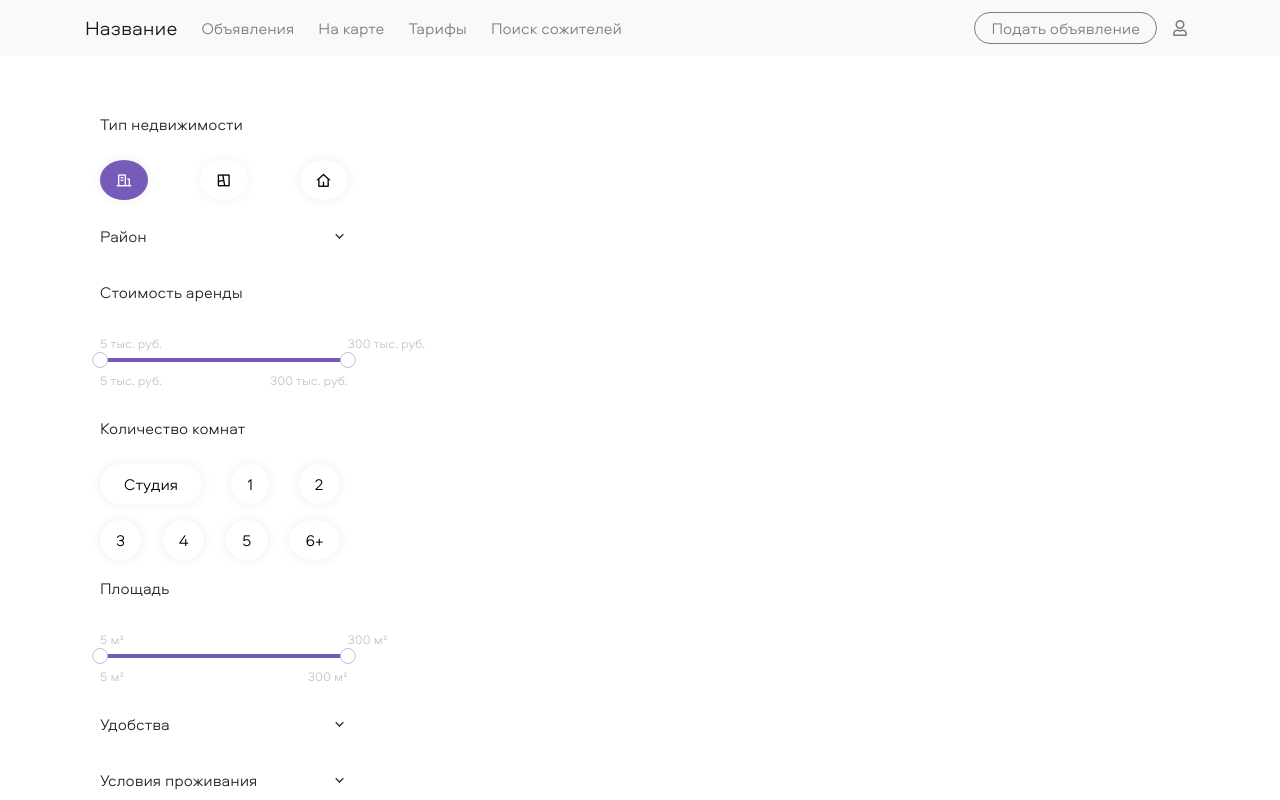
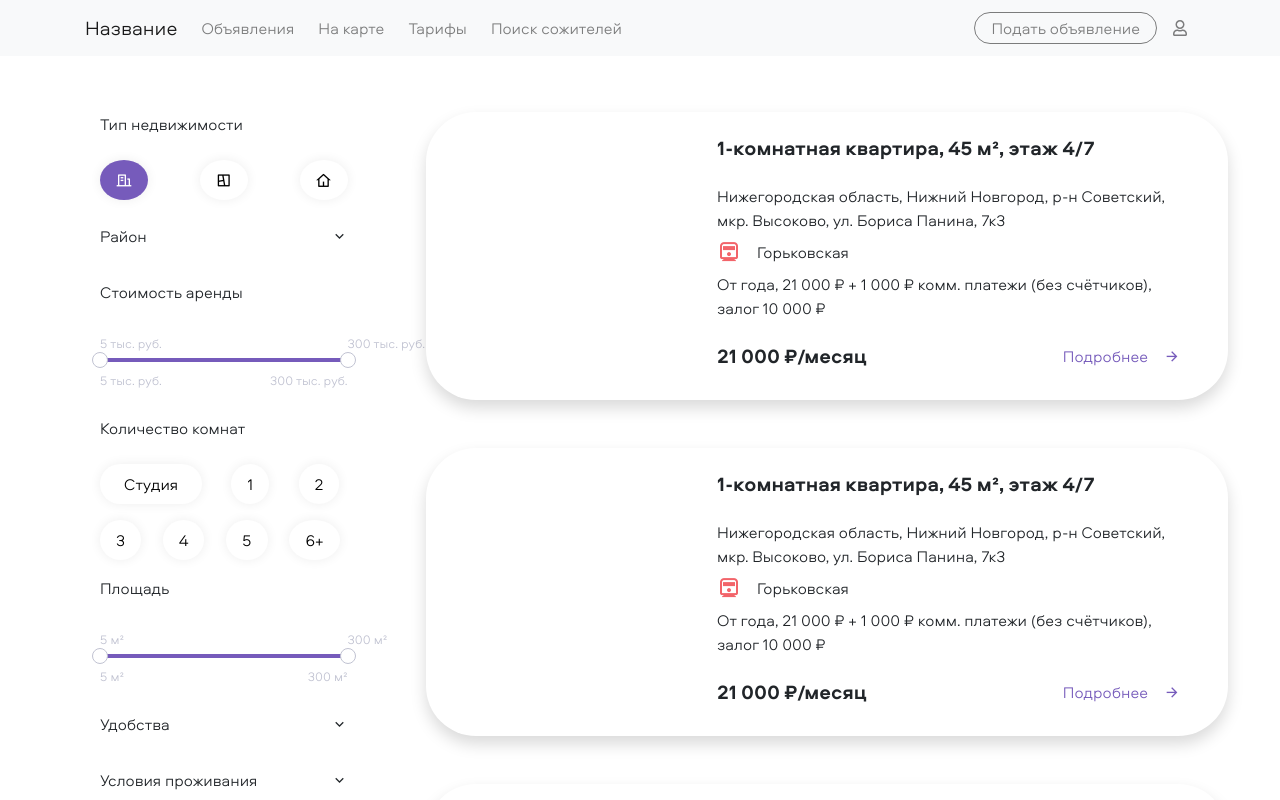
Before and after one commit to honeyshi/RealEstateAgency, a React (Create React App) app: page /flats in a window 1280 px wide. Shown: the top 800 px of the page. Built offline with nearby package versions, Linux system fonts and the light colour scheme.

Commit message:
Create advertisment card

```diff
--- /dev/null
+++ b/src/app/navbarPages/advertismentsListPage/advertisment/advertisment.tsx
@@ -0,0 +1,55 @@
+import React from 'react';
+import { Link } from 'react-router-dom';
+import { Column, Flexbox, RemixIcon, TextField } from 'shared/base';
+
+interface IAdvertismentProps {
+  header: string;
+  address: string;
+  metro: string;
+  additionalInformation: string;
+  payment: string;
+  link: string;
+}
+
+export const Advertisment: React.FC<IAdvertismentProps> = ({
+  header,
+  address,
+  metro,
+  additionalInformation,
+  payment,
+  link,
+}) => {
+  return (
+    <Flexbox rounded="50" className="shadow" mb="5">
+      <Column size={4}></Column>
+      <Column flex vertical size={8} p="4" pr="5">
+        <TextField bold tag="h5" mb="4">
+          {header}
+        </TextField>
+        <TextField tag="span" mb="2">
+          {address}
+        </TextField>
+        <Flexbox alignItems="center" mb="2">
+          <RemixIcon size="xl" name="train" className="text-danger" mr="3" />
+          <TextField tag="span">{metro}</TextField>
+        </Flexbox>
+        <TextField tag="span" mb="4">
+          {additionalInformation}
+        </TextField>
+        <Flexbox justifyContent="between">
+          <TextField bold tag="h5">
+            {`${payment} ₽/месяц`}
+          </TextField>
+          <Link to={link} className="text-accent stretched-link">
+            <Flexbox>
+              <TextField tag="span" mr="3">
+                Подробнее
+              </TextField>
+              <RemixIcon name="arrow-right" />
+            </Flexbox>
+          </Link>
+        </Flexbox>
+      </Column>
+    </Flexbox>
+  );
+};
--- /dev/null
+++ b/src/app/navbarPages/advertismentsListPage/advertisment/advertismentsContainer.tsx
@@ -0,0 +1,57 @@
+import React, { useMemo } from 'react';
+import { Column } from 'shared/base';
+import { Advertisment } from './advertisment';
+
+const advertisments = [
+  {
+    header: '1-комнатная квартира, 45 м², этаж 4/7',
+    address: 'Нижегородская область, Нижний Новгород, р-н Советский, мкр. Высоково, ул. Бориса Панина, 7к3',
+    metro: 'Горьковская',
+    additionalInformation: 'От года, 21 000 ₽ + 1 000 ₽ комм. платежи (без счётчиков), залог 10 000 ₽',
+    payment: '21 000',
+    link: '/test',
+    id: 'advertisment-1',
+  },
+  {
+    header: '1-комнатная квартира, 45 м², этаж 4/7',
+    address: 'Нижегородская область, Нижний Новгород, р-н Советский, мкр. Высоково, ул. Бориса Панина, 7к3',
+    metro: 'Горьковская',
+    additionalInformation: 'От года, 21 000 ₽ + 1 000 ₽ комм. платежи (без счётчиков), залог 10 000 ₽',
+    payment: '21 000',
+    link: '#',
+    id: 'advertisment-2',
+  },
+  {
+    header: '1-комнатная квартира, 45 м², этаж 4/7',
+    address: 'Нижегородская область, Нижний Новгород, р-н Советский, мкр. Высоково, ул. Бориса Панина, 7к3',
+    metro: 'Горьковская',
+    additionalInformation: 'От года, 21 000 ₽ + 1 000 ₽ комм. платежи (без счётчиков), залог 10 000 ₽',
+    payment: '21 000',
+    link: '#',
+    id: 'advertisment-3',
+  },
+];
+
+export const AdvertismentsContainer: React.FC = () => {
+  const advertismentItemComponents = useMemo(() => {
+    const advertismentItems = advertisments.map((advertisment) => {
+      return (
+        <Advertisment
+          header={advertisment.header}
+          address={advertisment.address}
+          metro={advertisment.metro}
+          additionalInformation={advertisment.additionalInformation}
+          payment={advertisment.payment}
+          link={advertisment.link}
+          key={advertisment.id}
+        />
+      );
+    });
+    return advertismentItems;
+  }, []);
+  return (
+    <Column size={9} ml="5">
+      {advertismentItemComponents}
+    </Column>
+  );
+};
--- /dev/null
+++ b/src/app/navbarPages/advertismentsListPage/advertisment/index.ts
@@ -0,0 +1 @@
+export { AdvertismentsContainer } from './advertismentsContainer';
--- a/src/app/navbarPages/advertismentsListPage/advertismentListPage.tsx
+++ b/src/app/navbarPages/advertismentsListPage/advertismentListPage.tsx
@@ -1,14 +1,16 @@
 import React from 'react';
 import { Container, Section } from 'shared/base';
 import { DefaultPage } from 'shared/layout/defaultPage';
+import { AdvertismentsContainer } from './advertisment';
 import { FiltersContainer } from './filters';
 
 export const AdvertismentListPage: React.FC = () => {
   return (
     <DefaultPage>
       <Section bottom>
-        <Container nonFluid>
+        <Container nonFluid flex>
           <FiltersContainer />
+          <AdvertismentsContainer />
         </Container>
       </Section>
     </DefaultPage>
--- a/src/colors.scss
+++ b/src/colors.scss
@@ -16,3 +16,7 @@
     background-color: $accent-color-hover !important;
   }
 }
+
+.text-danger {
+  color: $invalid-color !important;
+}
--- a/src/shared/base/column.tsx
+++ b/src/shared/base/column.tsx
@@ -7,11 +7,28 @@ import { BorderProps, propsToBorder } from './utils/borderUtil';
 interface IColumnProps extends SpaceProps, BorderProps {
   tag?: React.ElementType;
   className?: string;
+  flex?: boolean;
+  vertical?: boolean;
   size?: 1 | 2 | 3 | 4 | 5 | 6 | 7 | 8 | 9 | 10 | 11 | 12 | 'auto';
 }
 
-export const Column: React.FC<IColumnProps> = ({ tag: Tag = 'div', className, size, children, ...other }) => {
-  const classes = classNames(size ? `col-md-${size}` : 'col-md', propsToSpace(other), propsToBorder(other), className);
+export const Column: React.FC<IColumnProps> = ({
+  tag: Tag = 'div',
+  className,
+  flex,
+  vertical,
+  size,
+  children,
+  ...other
+}) => {
+  const classes = classNames(
+    size ? `col-md-${size}` : 'col-md',
+    { 'd-flex': flex },
+    vertical ? 'flex-column' : 'flex-row',
+    propsToSpace(other),
+    propsToBorder(other),
+    className
+  );
   return (
     <Tag className={classes} {...other}>
       {children}
--- a/src/shared/base/container.tsx
+++ b/src/shared/base/container.tsx
@@ -8,12 +8,22 @@ import './container.scss';
 interface Props extends SpaceProps {
   tag?: React.ElementType;
   className?: string;
+  flex?: boolean;
   nonFluid?: boolean;
   small?: boolean;
 }
 
-export const Container: React.FC<Props> = ({ tag: Tag = 'div', nonFluid, small, className, children, ...other }) => {
+export const Container: React.FC<Props> = ({
+  tag: Tag = 'div',
+  flex,
+  nonFluid,
+  small,
+  className,
+  children,
+  ...other
+}) => {
   const classes = classNames(
+    { 'd-flex': flex },
     nonFluid && !small && 'container',
     !nonFluid && !small && 'container-fluid',
     nonFluid && small && 'container-small',
--- a/src/shared/base/flexbox.tsx
+++ b/src/shared/base/flexbox.tsx
@@ -4,10 +4,11 @@ import classNames from 'classnames';
 import { propsToSpace, SpaceProps } from './utils/spaceUtil';
 import { propsToSize, SizeProps } from './utils/sizeUtil';
 import { ColorProps, propsToColor } from './utils/colorUtils';
+import { BorderProps, propsToBorder } from './utils/borderUtil';
 
 type Breakpoint = 'sm' | 'md' | 'lg' | 'xl';
 
-interface IFlexboxProps extends SpaceProps, SizeProps, ColorProps {
+interface IFlexboxProps extends SpaceProps, SizeProps, ColorProps, BorderProps {
   tag?: React.ElementType;
   className?: string;
   vertical?: boolean;
@@ -52,6 +53,7 @@ export const Flexbox: React.FC<IFlexboxProps> = ({
     propsToSpace(other),
     propsToSize(other),
     propsToColor(other),
+    propsToBorder(other),
     className
   );
   return (
--- a/src/shared/base/utils/styleVariables.scss
+++ b/src/shared/base/utils/styleVariables.scss
@@ -2,3 +2,6 @@ $light-color: #c0c2d1;
 $accent-color: #765bbb;
 $accent-color-hover: #442e90;
 $invalid-color: #f2646a;
+$accent-secondary-color: #ffc9e2;
+
+$shadow: 0 0rem 2rem 5px rgba(0, 0, 0, 0.05) !important;
```
